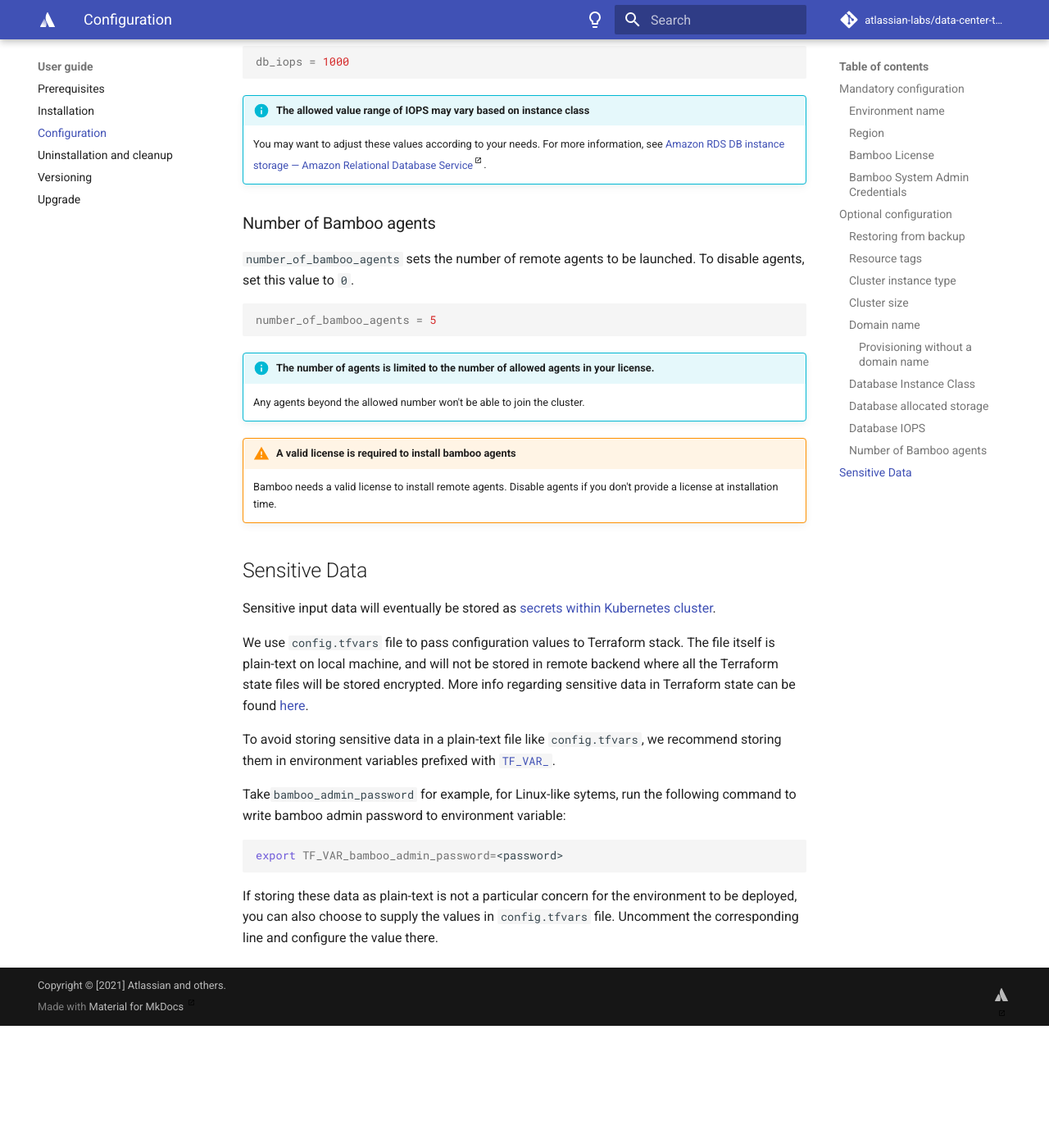
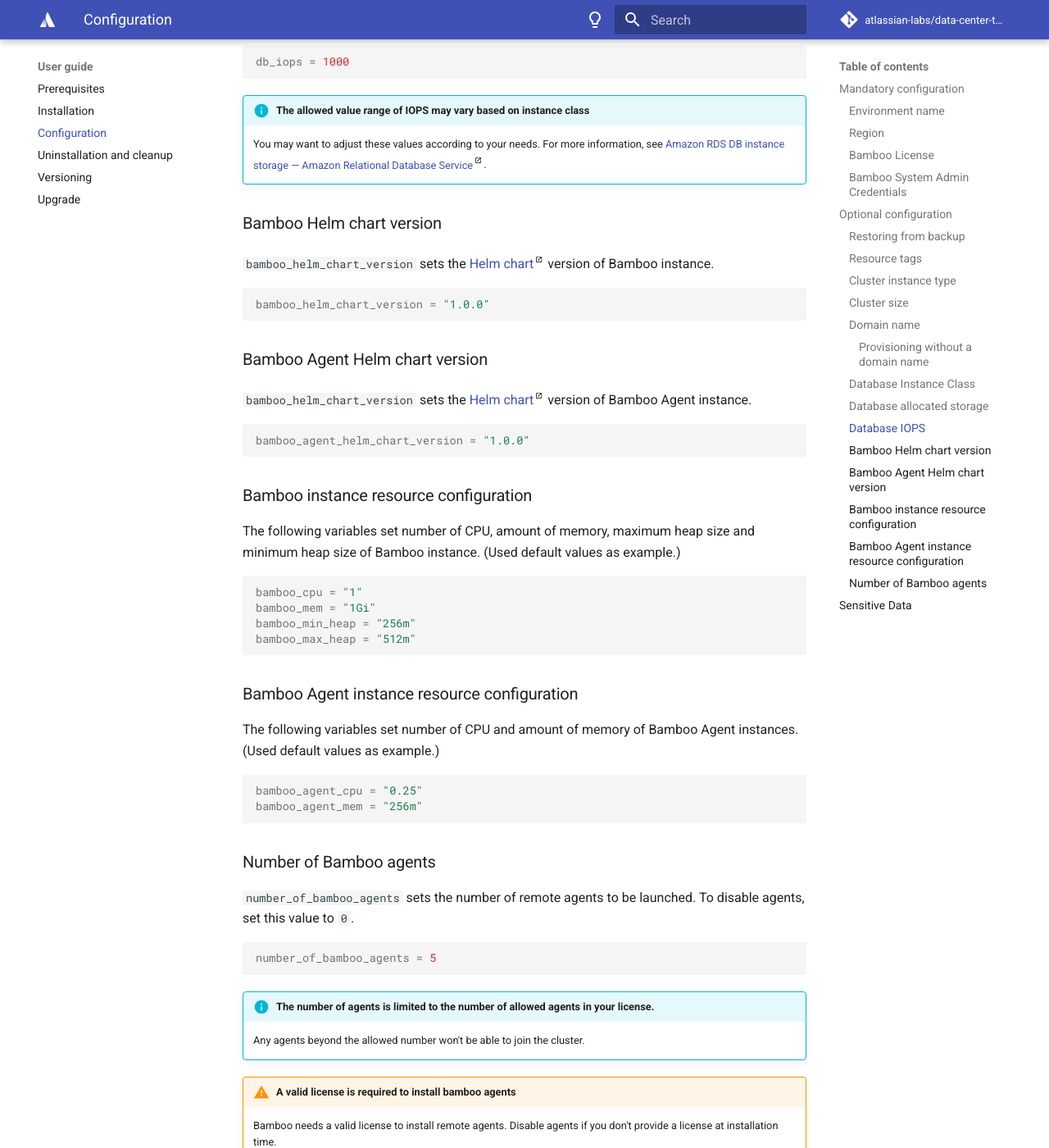
Before and after one commit to atlassian-labs/data-center-terraform, an MkDocs documentation site: the page built from docs/docs/userguide/CONFIGURATION.md, in a window 1280 px wide and 1400 px high, scrolled down 5380 px. Shown: the whole window at 82% size. Built offline with MkDocs 1.6.1 and Material for MkDocs 9.7.7, drawn with Linux system fonts in a browser that asks for light colours; comment, search, counter and statistics services are not loaded; before the commit the page ends 6634 px from its top, so only the background shows below that.

Commit message:
TFKUBE-232: product version doc (#115)
* TFKUBE-231: Made product version and bamboo and agent resources configurable

* Added validations

* Added the new variables in unittest

* Renamed helm_ver to helm_version

* TFKUBE-232: Added variables to CONFIGURATION.md.

* TFKUBE-232: Refactored config.tfvars file.

* TFKUBE-232: Fixed typo.

* TFKUBE-232: Addressed PR comments

* Apply suggestions from code review

Co-authored-by: Nasser Ghazali <36830944+nghazali@users.noreply.github.com>

* Apply suggestions from code review

Co-authored-by: Adam Brokes <abrokes@atlassian.com>

Co-authored-by: nghazalibeiklar <nghazalibeiklar@atlassian.com>
Co-authored-by: Yifei Zhang <yzhang@atlassian.com>
Co-authored-by: Nasser Ghazali <36830944+nghazali@users.noreply.github.com>
Co-authored-by: Adam Brokes <abrokes@atlassian.com>

````diff
--- a/docs/docs/userguide/CONFIGURATION.md
+++ b/docs/docs/userguide/CONFIGURATION.md
@@ -219,6 +219,42 @@
 !!! info "The allowed value range of IOPS may vary based on instance class"
     You may want to adjust these values according to your needs. For more information, see [Amazon RDS DB instance storage — Amazon Relational Database Service](https://docs.aws.amazon.com/AmazonRDS/latest/UserGuide/CHAP_Storage.html){.external}.
 
+### Bamboo Helm chart version
+
+`bamboo_helm_chart_version` sets the [Helm chart](https://github.com/atlassian/data-center-helm-charts){.external} version of Bamboo instance.
+
+```terraform
+bamboo_helm_chart_version = "1.0.0"
+```
+
+### Bamboo Agent Helm chart version
+
+`bamboo_helm_chart_version` sets the [Helm chart](https://github.com/atlassian/data-center-helm-charts){.external} version of Bamboo Agent instance.
+
+```terraform
+bamboo_agent_helm_chart_version = "1.0.0"
+```
+
+### Bamboo instance resource configuration
+
+The following variables set number of CPU, amount of memory, maximum heap size and minimum heap size of Bamboo instance. (Used default values as example.)
+
+```terraform
+bamboo_cpu = "1"
+bamboo_mem = "1Gi"
+bamboo_min_heap = "256m"
+bamboo_max_heap = "512m"
+```
+
+### Bamboo Agent instance resource configuration
+
+The following variables set number of CPU and amount of memory of Bamboo Agent instances. (Used default values as example.)
+
+```terraform
+bamboo_agent_cpu = "0.25"
+bamboo_agent_mem = "256m"
+```
+
 ### Number of Bamboo agents
 
 `number_of_bamboo_agents` sets the number of remote agents to be launched. To disable agents, set this value to `0`.
````
Also changed, not shown: docs/docs/README.md (+2 -2 lines), README.md, 2 other files.
